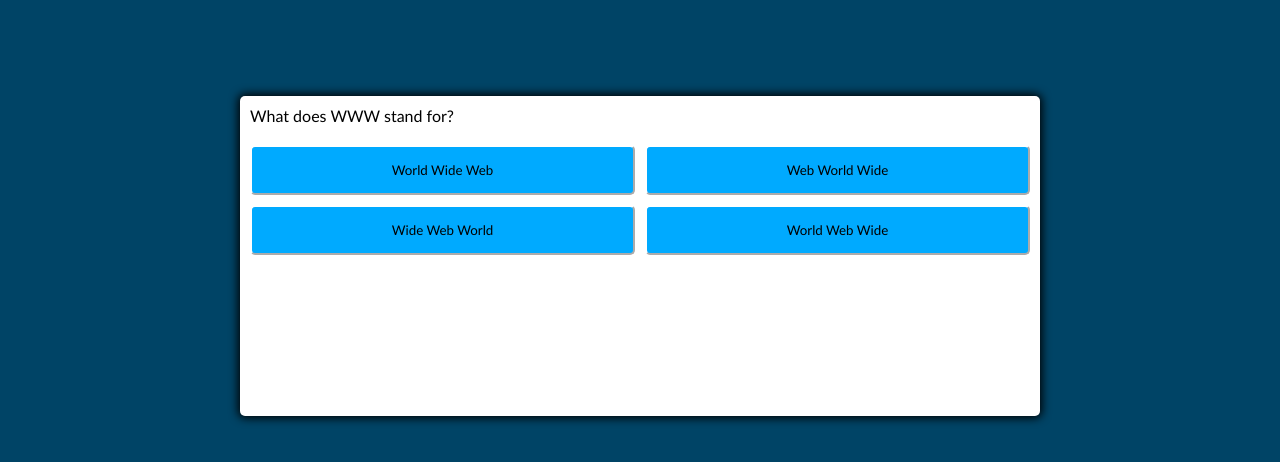
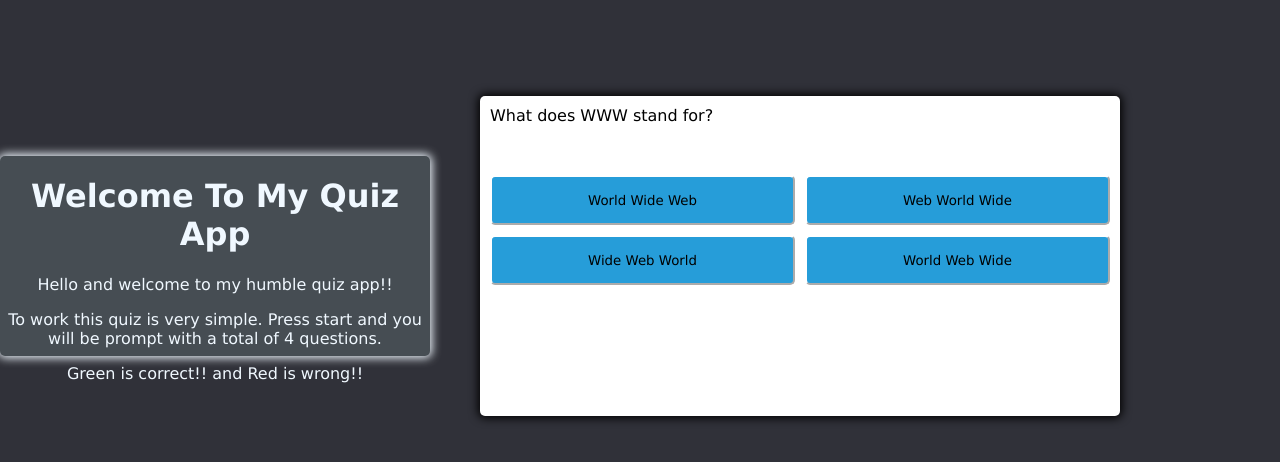
Before and after one commit to JanvierB1/Quiz-Webpage, a plain HTML site: page index.html in a window 1280 px wide. Both pictures are taken after a click on the button "Start". Drawn offline with Linux system fonts and the light colour scheme.

Commit message:
Added a header with style

```diff
--- a/assets/style.css
+++ b/assets/style.css
@@ -1,6 +1,6 @@
 *, * ::before, *::after {
     box-sizing: border-box;
-    font-family: 'Trebuchet MS', 'Lucida Sans Unicode', 'Lucida Grande', 'Lucida Sans', Arial, sans-serif;
+    font-family: Verdana, Arial, Helvetica, sans-serif, Tahoma, sans-serif;
 }
 
 :root {
@@ -8,6 +8,18 @@
     --hue-wrong: 0;
     --hue-correct: 145;
 }
+
+header {
+    text-align:center;
+    border-radius: 5px;
+    background-color: rgb(70, 77, 83);
+    height: 200px;
+    width: 50%;
+    margin-right: 50px;
+    color: aliceblue;
+    box-shadow: 0 0 10px 2px;
+}
+
 body {
     --hue: var(--hue-neutral);
     padding: 0;
@@ -17,16 +29,16 @@ body {
     height: 40vw;
     justify-content: center;
     align-items: center;
-    background-color: hsl(var(--hue), 100%, 20%)
+    background-color: rgba(27, 28, 37, 0.904);
 }
 
-body.correct {
+/* body.correct {
     --hue: var(--hue-correct);
 }
 
 body.wrong {
     --hue: var(--hue-wrong);
-}
+} */
 
 .container {
     width: 800px;
@@ -43,15 +55,16 @@ body.wrong {
     grid-template-columns: repeat(2, auto);
     gap: 10px;
     margin: 20px 0;
+    margin-top: 50px;
 }
 
 .btn {
     height: 50px;
     --hue: var(--hue-neutral);
-    background-color: hsl(var(--hue), 100%, 50%);
+    background-color: hsl(var(--hue), 70%, 50%);
     border-radius: 5px;
     padding: 5px 10px;
-    border-color: white
+    border-color: white;
 }
 
 .btn:hover {
--- a/index.html
+++ b/index.html
@@ -9,6 +9,15 @@
 
 </head>
 <body>
+    <Header>
+        <h1>Welcome To My Quiz App</h1>
+        <div>
+            <p>Hello and welcome to my humble quiz app!!</p>
+            <p>To work this quiz is very simple. Press start and you will be prompt with a total of 4 questions.</p>
+            <p> Green is correct!! and Red is wrong!!</p>
+        </div>
+    </Header>
+    <section>
     <div class="container">
         <div id="question-container" class="hide">
             <div id="question">Question</div>
@@ -24,6 +33,7 @@
         <button id="next-btn" class="next-btn btn hide">Next</button>
     </div>
     </div>
+    </section>
     <footer>
 
     </footer>
--- a/script.js
+++ b/script.js
@@ -92,28 +92,30 @@ var questions =[
        ]
 },
   {
-    question: 'Who is the best YouTuber?',
+    question: 'When is the last day of the bootcamp?',
     answers: [
-      { text: 'Web Dev Simplified', correct: true },
-      { text: 'Traversy Media', correct: true },
-      { text: 'Dev Ed', correct: true },
-      { text: 'Fun Fun Function', correct: true }
+      { text: 'Ehh Who Knows', correct: false },
+      { text: 'February 9, 2023', correct: false },
+      { text: 'March 9, 2023', correct: true },
+      { text: 'Neverrr!', correct: false }
     ]
   },
   {
-    question: 'Is web development fun?',
+    question: 'How has the bootcamp been so far?',
     answers: [
-      { text: 'Kinda', correct: false },
-      { text: 'YES!!!', correct: true },
-      { text: 'Um no', correct: false },
-      { text: 'IDK', correct: false }
+      { text: 'FUN!!', correct: true },
+      { text: 'Super Stressful!!', correct: true},
+      { text: 'Educative', correct: true },
+      { text: 'Difficult!', correct: true }
     ]
   },
   {
-    question: 'What is 4 * 2?',
+    question: 'What does HTML stand for?',
     answers: [
-      { text: '6', correct: false },
-      { text: '8', correct: true }
+      { text: 'Hyper Text Processor', correct: false },
+      { text: 'Hyper Text Markup Language', correct: true },
+      { text: 'Hyper Text Multiple Langauge', correct: false },
+      { text: 'Hyper Tool Multi Language', correct: false }
     ]
   }
 ]
```
